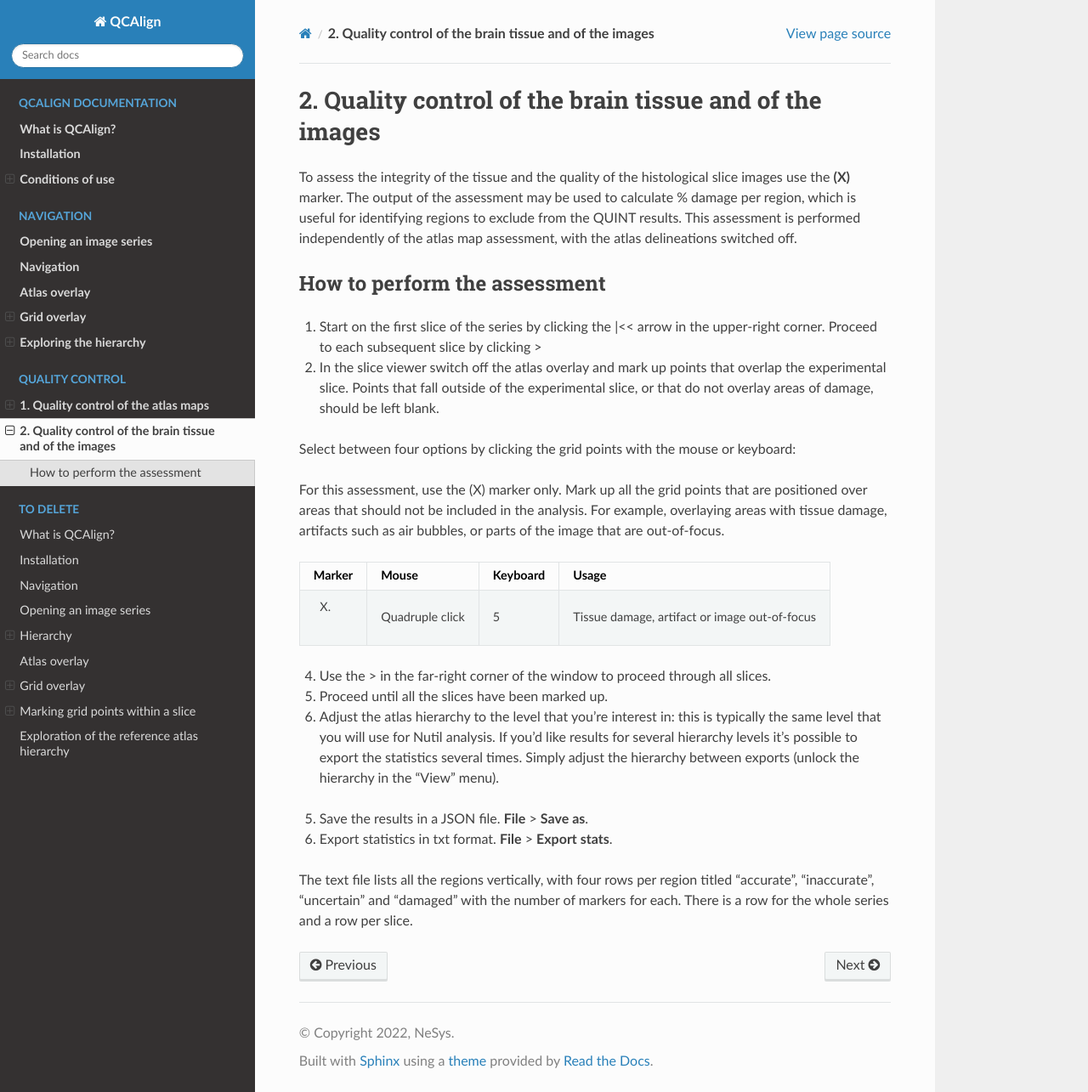
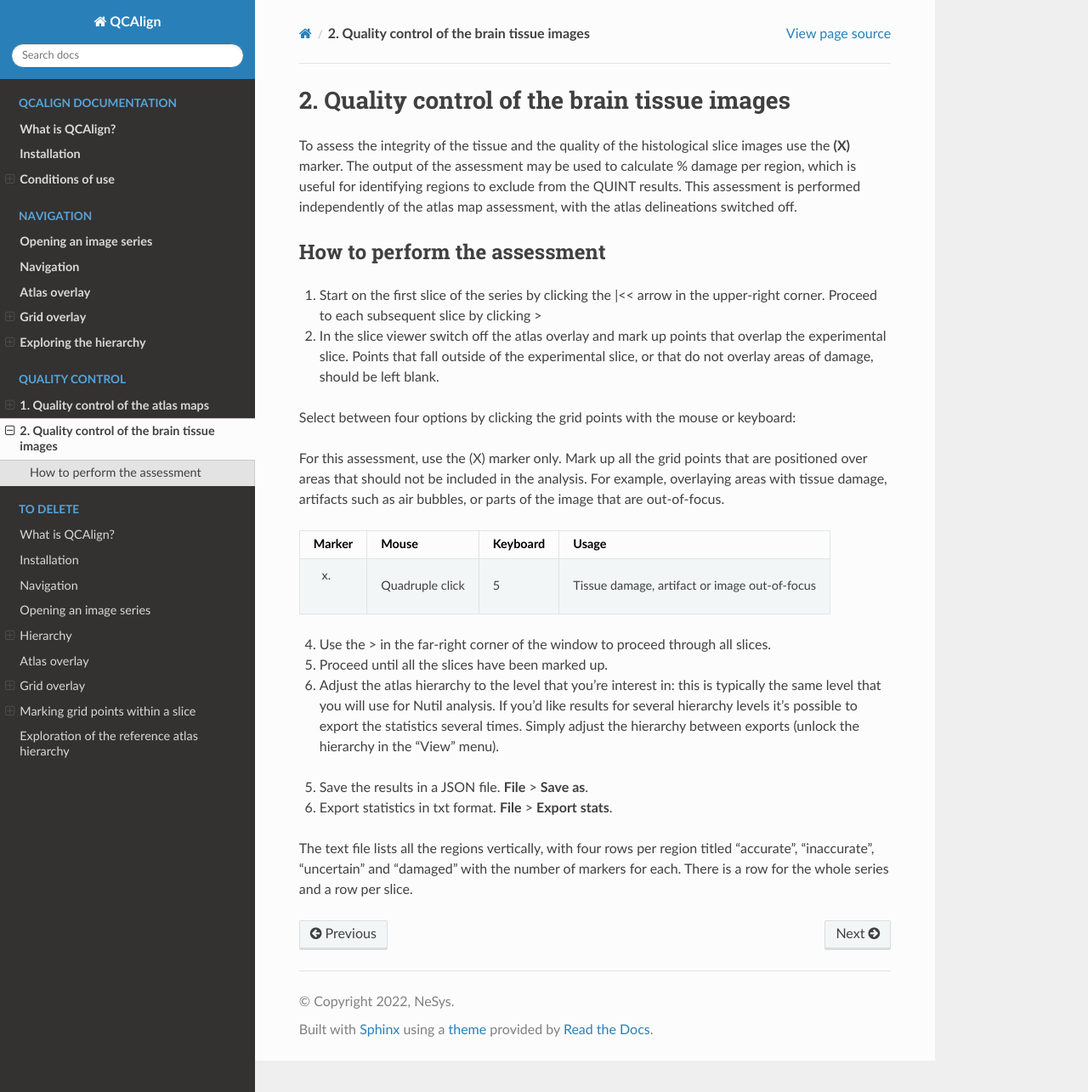
Before and after one commit to Neural-Systems-at-UIO/QCAlign, a Sphinx documentation site: the page built from docs/QCtissue.rst, in a window 1280 px wide and 1285 px high. Shown: the whole window at 85% size. Built offline with Sphinx 7.4.7 and the Read the Docs theme 2.0.0, drawn with Linux system fonts in a browser that asks for light colours.

Commit message:
Update QCtissue.rst

```diff
--- a/docs/QCtissue.rst
+++ b/docs/QCtissue.rst
@@ -1,4 +1,4 @@
-**2. Quality control of the brain tissue and of the images**
+**2. Quality control of the brain tissue images**
 =================================================================
 
 To assess the integrity of the tissue and the quality of the histological slice images use the **(X)** marker. The output of the assessment may be used to calculate % damage per region, which is useful for identifying regions to exclude from the QUINT results. This assessment is performed independently of the atlas map assessment, with the atlas delineations switched off.
@@ -18,7 +18,7 @@ For this assessment, use the (X) marker only. Mark up all the grid points that a
 | **Marker** | **Mouse**    | **Keyboard**      | **Usage**         |
 |            |              |                   |                   |
 +============+==============+===================+===================+
-| (X)        | Quadruple    | 5                 | Tissue damage,    |
+| (x)        | Quadruple    | 5                 | Tissue damage,    |
 |            | click        |                   | artifact or image |
 |            |              |                   | out-of-focus      |
 +------------+--------------+-------------------+-------------------+
```
